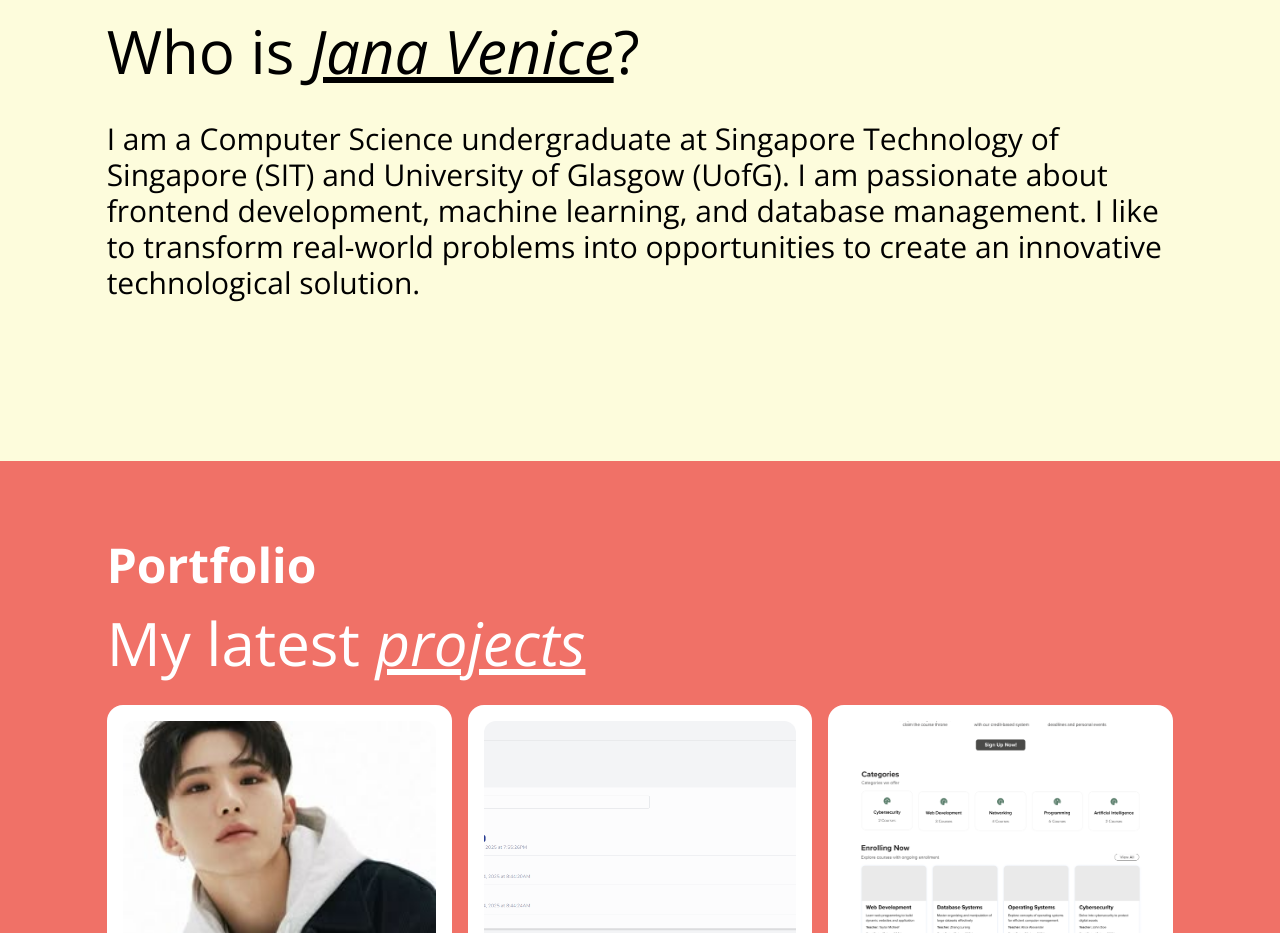
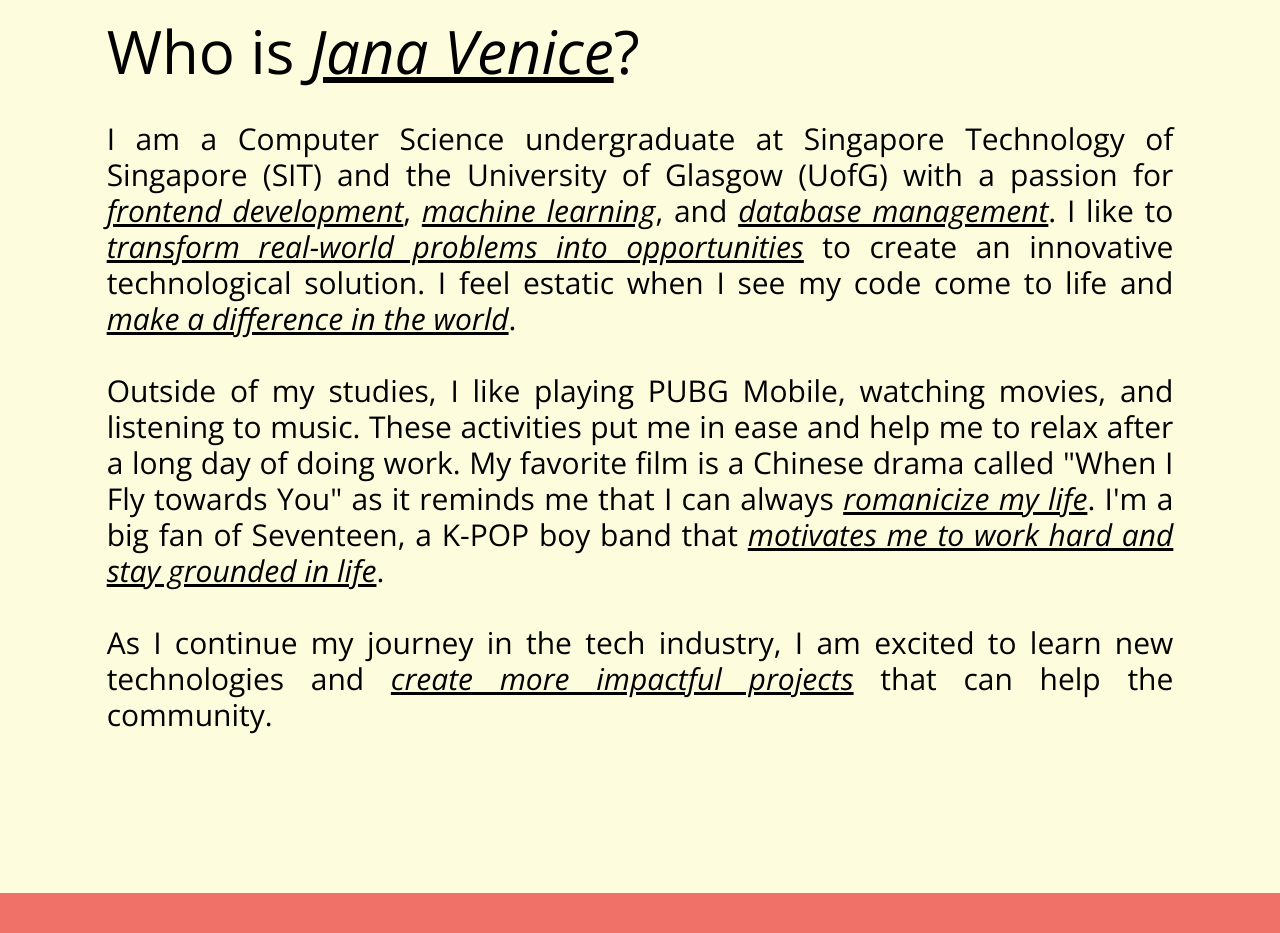
Before and after one commit to janaveniice/J-Portfolio, a website: page index.html in a window 1280 px wide. Shown: the part 922-1855 px from the top of the page. Drawn offline with nearby package versions, Linux system fonts and the light colour scheme.

Commit message:
edited about me

```diff
--- a/index.html
+++ b/index.html
@@ -63,10 +63,17 @@
                     <span class="italic underline">Jana Venice</span>?
                 </p>
             </section>
-            <p class="mt-4 text-xl md:text-xl lg:text-3xl lg:mt-10 text-text-justify">
-                I am a Computer Science undergraduate at Singapore Technology of Singapore (SIT) and University of Glasgow (UofG).
-                I am passionate about frontend development, machine learning, and database management.
-                I like to transform real-world problems into opportunities to create an innovative technological solution.
+            <p class="mt-4 text-xl md:text-xl lg:text-3xl lg:mt-10 text-justify leading-8">
+                I am a Computer Science undergraduate at Singapore Technology of Singapore (SIT) and the University of Glasgow (UofG) with a passion for <em><u>frontend development</u></em>, <em><u>machine learning</u></em>, and <em><u>database management</u></em>.
+                I like to <em><u>transform real-world problems into opportunities</u></em> to create an innovative technological solution.
+                I feel estatic when I see my code come to life and <em><u>make a difference in the world</u></em>.
+                <br><br>
+                Outside of my studies, I like playing PUBG Mobile, watching movies, and listening to music.
+                These activities put me in ease and help me to relax after a long day of doing work.
+                My favorite film is a Chinese drama called "When I Fly towards You" as it reminds me that I can always <em><u>romanicize my life</u></em>.
+                I'm a big fan of Seventeen, a K-POP boy band that <em><u>motivates me to work hard and stay grounded in life</u></em>.
+                <br><br>
+                As I continue my journey in the tech industry, I am excited to learn new technologies and <em><u>create more impactful projects</u></em> that can help the community.
             </p>
         </section>
 
```
Also changed, not shown: dist/output.css.
